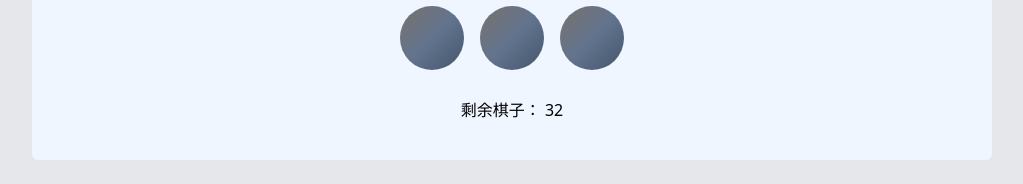
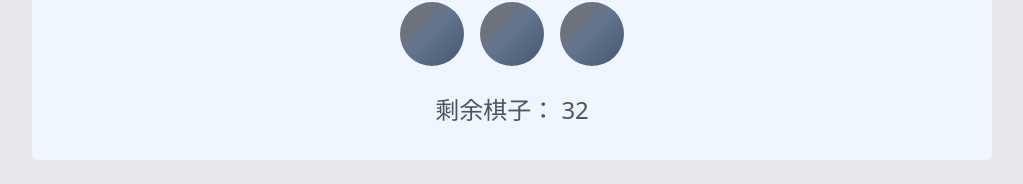
Before and after one commit to coolcao/checkers-less-more, an Angular app: page /board in a window 1280 px wide. Shown: the part 580-764 px from the top of the page, without its empty margins (128-1151 px from the left). Built offline with nearby package versions, Linux system fonts and the light colour scheme; a web font is replaced by a local one.

Commit message:
游戏结束时无法再点击

```diff
--- a/src/app/checkers-less-more/checkers-less-more-board/checkers-less-more-board.component.html
+++ b/src/app/checkers-less-more/checkers-less-more-board/checkers-less-more-board.component.html
@@ -31,8 +31,14 @@
         }
       </div>
     }
-    <div class="mt-5 flex w-full items-center justify-center">
-      剩余棋子： {{ remain() }}
+    <div
+      class="mt-5 flex w-full items-center justify-center text-gray-600 dark:text-gray-200"
+    >
+      @if (isComplete()) {
+        <div class="text-2xl">游戏结束，最终剩余棋子： {{ remain() }}</div>
+      } @else {
+        <div class="text-2xl">剩余棋子： {{ remain() }}</div>
+      }
     </div>
   </div>
 </div>
--- a/src/app/checkers-less-more/checkers-less-more-board/checkers-less-more-board.component.ts
+++ b/src/app/checkers-less-more/checkers-less-more-board/checkers-less-more-board.component.ts
@@ -16,6 +16,7 @@ export class CheckersLessMoreBoardComponent implements OnInit {
   board = this.store.board;
   canJumpArr = this.store.canJump;
   remain = this.store.remain;
+  isComplete = this.store.isComplete;
 
   // 记录点击格子的坐标
   clickedCell: Cell | null = null;
@@ -74,6 +75,9 @@ export class CheckersLessMoreBoardComponent implements OnInit {
   }
 
   clickCell(cell: Cell) {
+    if (this.isComplete()) {
+      return;
+    }
     // 如果是虚拟格子，不做任何操作
     if (cell.virtual) {
       return;
```
